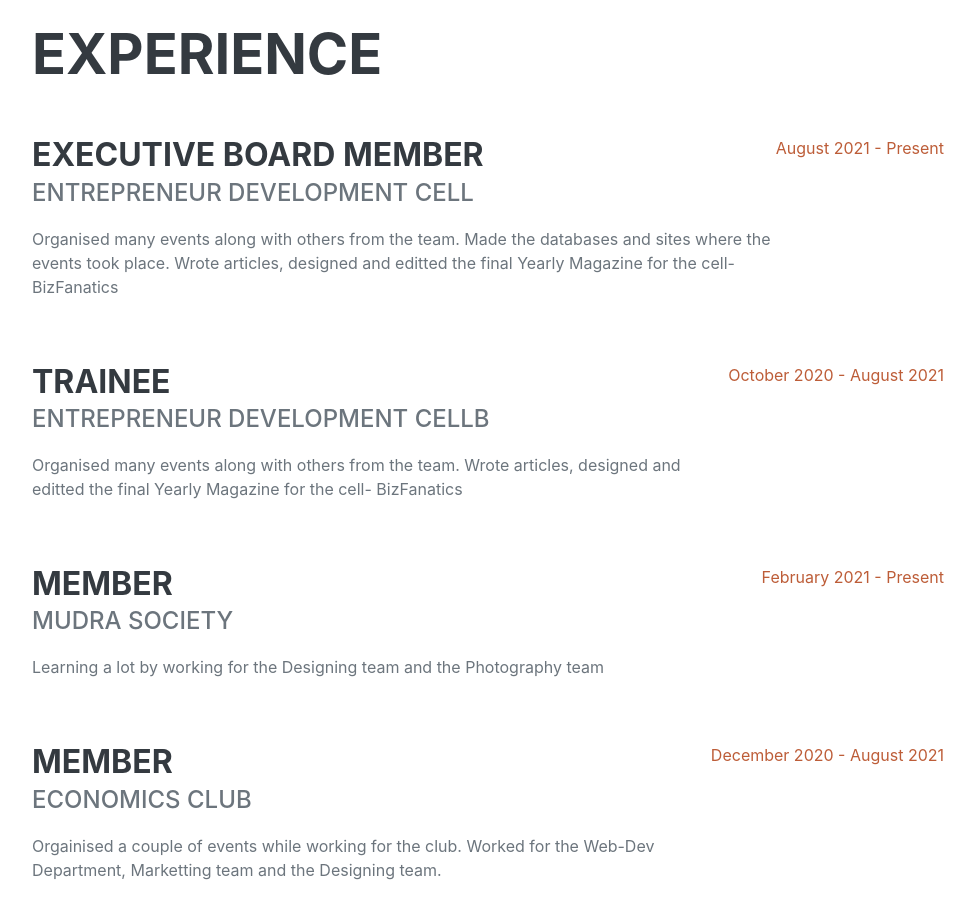
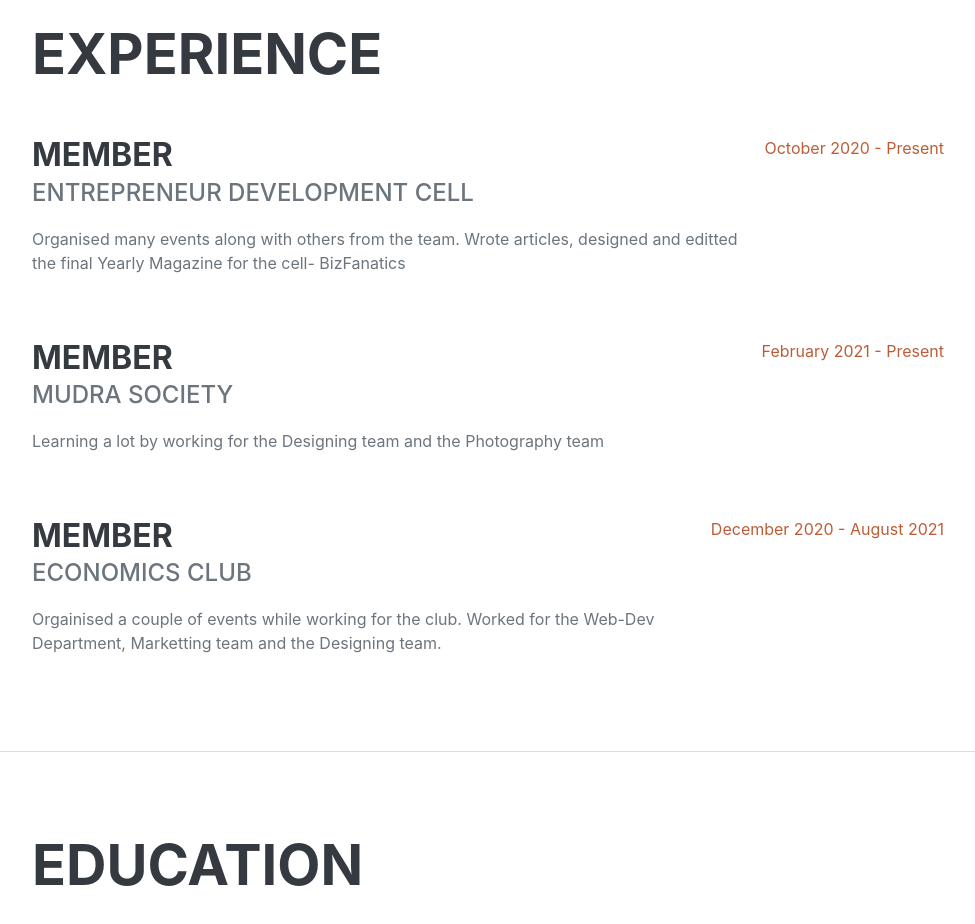
Before and after one commit to Varun3571/WebResume_VarunPrabhakar, a plain HTML site: page index.html in a window 1280 px wide. Shown: the part 860-1784 px from the top of the page, without its empty margins (288-1263 px from the left). Drawn offline with nearby package versions, Linux system fonts and the light colour scheme; a web font is replaced by a local one.

Commit message:
Update index.html

```diff
--- a/index.html
+++ b/index.html
@@ -55,21 +55,21 @@
             <section class="resume-section" id="experience">
                 <div class="resume-section-content">
                     <h2 class="mb-5">Experience</h2>
-                    <div class="d-flex flex-column flex-md-row justify-content-between mb-5">
+                   <!-- <div class="d-flex flex-column flex-md-row justify-content-between mb-5">
                         <div class="flex-grow-1">
                             <h3 class="mb-0">Executive Board Member</h3>
                             <div class="subheading mb-3">Entrepreneur Development Cell</div>
                             <p>Organised many events along with others from the team. Made the databases and sites where the events took place. Wrote articles, designed and editted the final Yearly Magazine for the cell- BizFanatics</p>
                         </div>
                         <div class="flex-shrink-0"><span class="text-primary">August 2021 - Present</span></div>
-                    </div>
+                    </div>-->
                     <div class="d-flex flex-column flex-md-row justify-content-between mb-5">
                         <div class="flex-grow-1">
-                            <h3 class="mb-0">Trainee</h3>
-                            <div class="subheading mb-3">Entrepreneur Development Cellb</div>
+                            <h3 class="mb-0">Member</h3>
+                            <div class="subheading mb-3">Entrepreneur Development Cell</div>
                             <p>Organised many events along with others from the team. Wrote articles, designed and editted the final Yearly Magazine for the cell- BizFanatics</p>
                         </div>
-                        <div class="flex-shrink-0"><span class="text-primary">October 2020 - August 2021</span></div>
+                        <div class="flex-shrink-0"><span class="text-primary">October 2020 - Present</span></div>
                     </div>
                     <div class="d-flex flex-column flex-md-row justify-content-between mb-5">
                         <div class="flex-grow-1">
```
